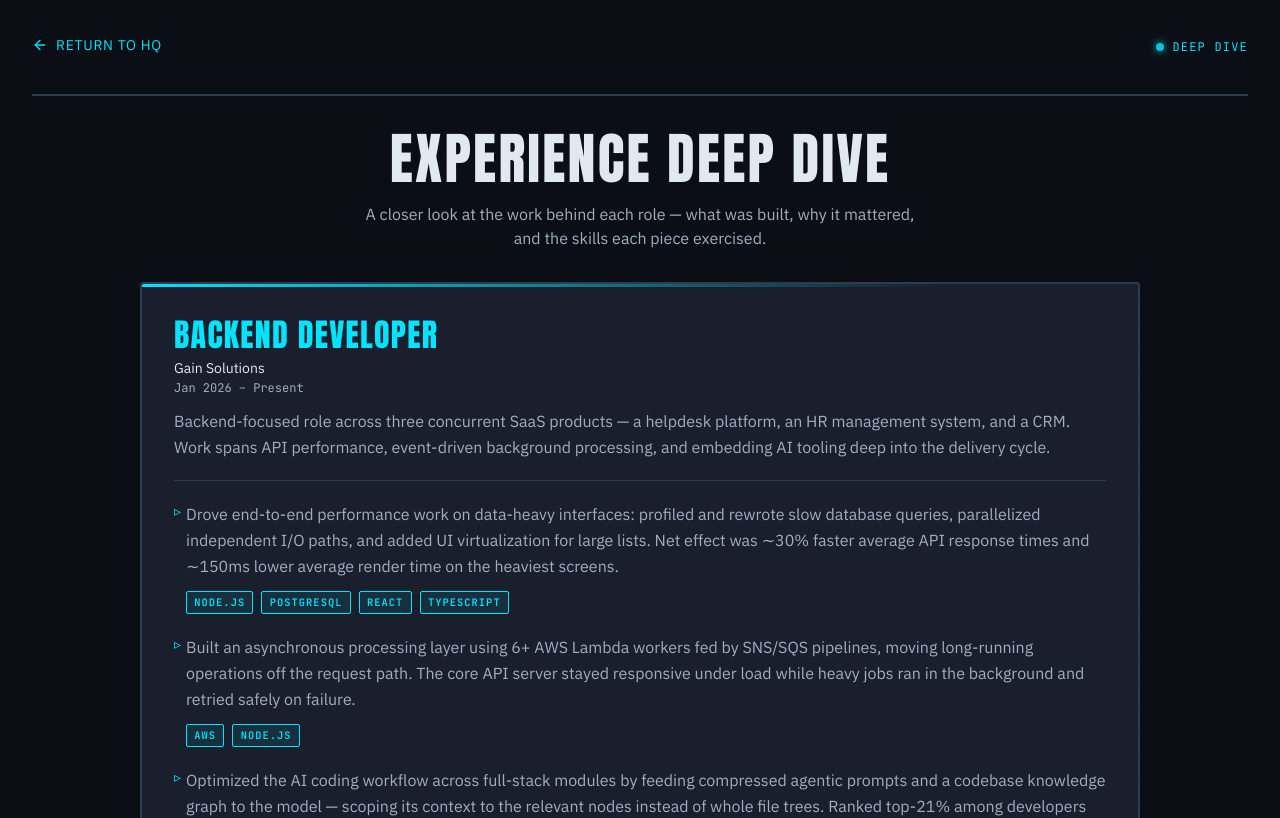
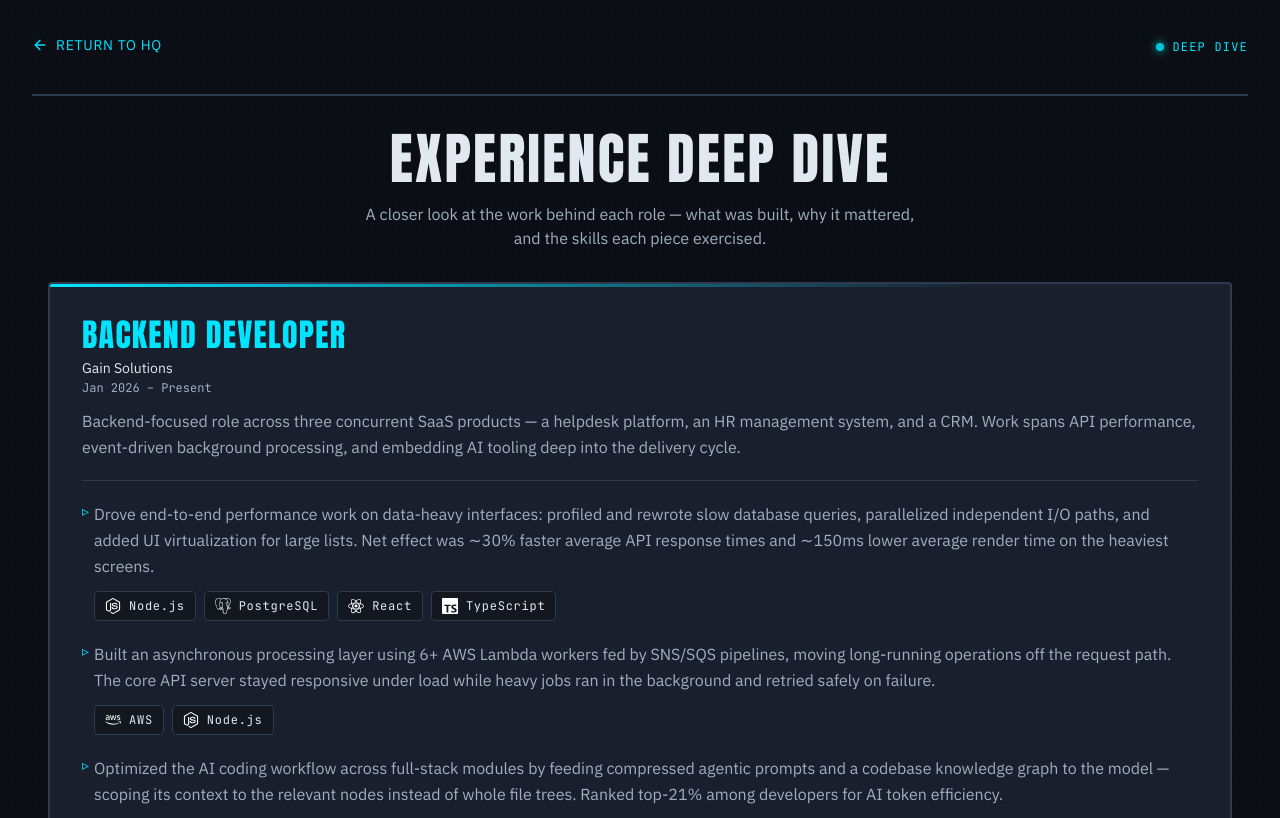
Before and after one commit to GoonerMAK/MyPortfolio-vite, a React (Vite) app: page /deepdive in a window 1280 px wide. Shown: the top 818 px of the page. Built offline with nearby package versions, Linux system fonts and the light colour scheme.

Commit message:
feat: enhance Deep Dive page with company links and scroll-to-top functionality

```diff
--- a/src/components/Experience/DeepDiveZone.tsx
+++ b/src/components/Experience/DeepDiveZone.tsx
@@ -20,8 +20,16 @@ export function DeepDiveZone() {
     const el = ref.current
     if (!el) return
     const rect = el.getBoundingClientRect()
-    el.style.setProperty('--mx', `${e.clientX - rect.left}px`)
-    el.style.setProperty('--my', `${e.clientY - rect.top}px`)
+    // Clamp the anchor point to stay inside the zone so the "DEEP DIVE" label
+    // (rendered above the cursor tip) never spills over the section title or card.
+    // Extra top room because the label sits above this point.
+    const padX = Math.min(72, rect.width / 2)
+    const padTop = 84
+    const padBottom = 24
+    const x = Math.max(padX, Math.min(e.clientX - rect.left, rect.width - padX))
+    const y = Math.max(padTop, Math.min(e.clientY - rect.top, rect.height - padBottom))
+    el.style.setProperty('--mx', `${x}px`)
+    el.style.setProperty('--my', `${y}px`)
   }
 
   return (
--- a/src/components/Experience/Experience.tsx
+++ b/src/components/Experience/Experience.tsx
@@ -1,5 +1,4 @@
 import { motion } from 'motion/react'
-import { Link } from 'react-router-dom'
 import { experience } from '@/data/portfolio'
 import { DeepDiveZone } from './DeepDiveZone'
 
@@ -131,14 +130,6 @@ export function Experience() {
                 </div>
               ))}
             </div>
-
-            {/* Fallback entry point for small screens (no gutter for the spotlight zone) */}
-            <Link
-              to="/deepdive"
-              className="btn btn--outline mt-6 2xl:hidden inline-flex items-center self-start text-xs"
-            >
-              Deep Dive
-            </Link>
           </motion.div>
 
           {/* Desktop-only pointer-tracked spotlight in the right margin */}
--- a/src/index.css
+++ b/src/index.css
@@ -435,44 +435,49 @@ li:hover .highlight-sweep::after {
   cursor: pointer;
 }
 
-/* Uniform dot field, revealed only inside a radial mask under the cursor */
+/* Uniform dot field (dim, so the label reads on top of it), revealed only
+   inside a radial mask under the cursor */
 .deepdive-dots {
   position: absolute;
   inset: 0;
   opacity: 0;
   transition: opacity 0.25s ease;
-  background-image: radial-gradient(circle, rgba(0, 229, 255, 0.55) 1.2px, transparent 1.5px);
-  background-size: 14px 14px;
-  -webkit-mask-image: radial-gradient(circle 110px at var(--mx, -999px) var(--my, -999px), #000 30%, transparent 68%);
-          mask-image: radial-gradient(circle 110px at var(--mx, -999px) var(--my, -999px), #000 30%, transparent 68%);
+  background-image: radial-gradient(circle, rgba(0, 229, 255, 0.28) 1px, transparent 1.4px);
+  background-size: 15px 15px;
+  -webkit-mask-image: radial-gradient(circle 120px at var(--mx, -999px) var(--my, -999px), #000 35%, transparent 70%);
+          mask-image: radial-gradient(circle 120px at var(--mx, -999px) var(--my, -999px), #000 35%, transparent 70%);
   pointer-events: none;
 }
 
 .deepdive-zone:hover .deepdive-dots {
-  opacity: 0.9;
+  opacity: 1;
 }
 
-/* "DEEP DIVE" drawn at the cursor, letters filled with dots via background-clip */
+/* "DEEP DIVE" drawn from dots via background-clip, sitting just above the
+   cursor (so the pointer never covers it). Large glyphs + coarse dot grid +
+   bright fill + glow = readable as words, not noise. */
 .deepdive-label {
   position: absolute;
   left: var(--mx, -999px);
   top: var(--my, -999px);
-  transform: translate(-50%, -50%);
+  /* sit just above the cursor's pointy tip */
+  transform: translate(-50%, calc(-100% - 10px));
   text-align: center;
-  line-height: 1;
+  line-height: 0.95;
   white-space: nowrap;
   font-family: 'Anton', system-ui, sans-serif;
   text-transform: uppercase;
-  font-size: 1.2rem;
+  font-size: 2rem;
   letter-spacing: 0.12em;
-  background-image: radial-gradient(circle, var(--clr-primary) 1px, transparent 1.3px);
+  /* finer dot grid → more dots per glyph → letters stay readable */
+  background-image: radial-gradient(circle, #8ffaff 1.5px, transparent 1.9px);
   background-size: 4px 4px;
   -webkit-background-clip: text;
           background-clip: text;
   color: transparent;
   opacity: 0;
-  transition: opacity 0.25s ease;
-  filter: drop-shadow(0 0 6px rgba(0, 229, 255, 0.4));
+  transition: opacity 0.2s ease;
+  filter: drop-shadow(0 0 10px rgba(0, 229, 255, 0.85)) drop-shadow(0 0 2px rgba(0, 229, 255, 0.6));
   pointer-events: none;
 }
 
--- a/src/pages/DeepDivePage.tsx
+++ b/src/pages/DeepDivePage.tsx
@@ -1,11 +1,26 @@
+import { useEffect } from 'react'
 import { motion } from 'motion/react'
 import { Link } from 'react-router-dom'
 import { ArrowLeft } from 'lucide-react'
 import { deepDive } from '@/data/portfolio'
+import { skillIconMap, skillColorMap } from '@/data/skillIcons'
+import { ScrollToTop } from '@/components/ScrollToTop/ScrollToTop'
+
+// Company → external site (mirrors the links in the Experience section)
+const companyUrls: Record<string, string> = {
+  'Gain Solutions': 'https://gainhq.com/',
+  'BinduLogic LLC': 'https://www.bindulogic.com/',
+}
 
 export function DeepDivePage() {
+  // Open at the top — navigation from a scrolled-down card would otherwise
+  // land the new page at whatever scroll offset the browser kept.
+  useEffect(() => {
+    window.scrollTo({ top: 0, left: 0, behavior: 'instant' as ScrollBehavior })
+  }, [])
+
   return (
-    <div className="min-h-screen">
+    <div id="top" className="app min-h-screen">
       <motion.header
         className="h-20 md:h-24 max-w-[1400px] w-[95%] mx-auto flex items-center justify-between border-b-2 border-[var(--clr-border)]"
         initial={{ opacity: 0, y: -15 }}
@@ -41,8 +56,10 @@ export function DeepDivePage() {
           </p>
         </motion.div>
 
-        <div className="max-w-[1000px] mx-auto flex flex-col gap-6">
-          {deepDive.map((role, index) => (
+        <div className="max-w-[1250px] mx-auto flex flex-col gap-6">
+          {deepDive.map((role, index) => {
+            const companyUrl = companyUrls[role.company]
+            return (
               <motion.div
                 key={`${role.company}-${role.title}`}
                 className="panel p-6 md:p-8"
@@ -55,7 +72,18 @@ export function DeepDivePage() {
                 <div className="mb-5">
                   <h2 className="text-xl !text-[var(--clr-primary)]">{role.title}</h2>
                   <p className="text-sm text-[var(--clr-fg-alt)] mt-1 font-['IBM_Plex_Sans']">
+                    {companyUrl ? (
+                      <a
+                        href={companyUrl}
+                        target="_blank"
+                        rel="noopener noreferrer"
+                        className="text-blue-400 hover:text-blue-300 transition-colors"
+                      >
                         {role.company}
+                      </a>
+                    ) : (
+                      role.company
+                    )}
                   </p>
                   <p className="text-xs text-[var(--clr-fg)] mt-0.5 font-['JetBrains_Mono']">
                     {role.dateRange}
@@ -65,7 +93,7 @@ export function DeepDivePage() {
                   </p>
                 </div>
 
-              {/* Detailed items with related-skill badges */}
+                {/* Detailed items with related-skill chips (icon + label) */}
                 <div className="flex flex-col gap-5 border-t border-[var(--clr-border)] pt-5">
                   {role.items.map((item, i) => (
                     <div key={i}>
@@ -73,19 +101,35 @@ export function DeepDivePage() {
                         {item.detail}
                       </p>
                       <div className="flex flex-wrap gap-2 mt-3 pl-3">
-                      {item.skills.map((skill) => (
-                        <span key={skill} className="badge badge--resolved">
+                        {item.skills.map((skill) => {
+                          const Icon = skillIconMap[skill]
+                          const brandColor = skillColorMap[skill]
+                          return (
+                            <span
+                              key={skill}
+                              className="btn btn--plain cursor-default inline-flex items-center gap-2 group !py-1.5 !px-2.5"
+                              style={{ '--icon-color': brandColor || 'var(--clr-fg-alt)' } as React.CSSProperties}
+                            >
+                              {Icon && (
+                                <Icon className="w-4 h-4 transition-all duration-300 skill-icon" />
+                              )}
+                              <span className="text-[12px] font-['JetBrains_Mono'] text-[var(--clr-fg-alt)] leading-none">
                                 {skill}
                               </span>
-                      ))}
+                            </span>
+                          )
+                        })}
                       </div>
                     </div>
                   ))}
                 </div>
               </motion.div>
-          ))}
+            )
+          })}
         </div>
       </main>
+
+      <ScrollToTop />
     </div>
   )
 }
```
Lines whose indentation alone changed are shown as unchanged.
